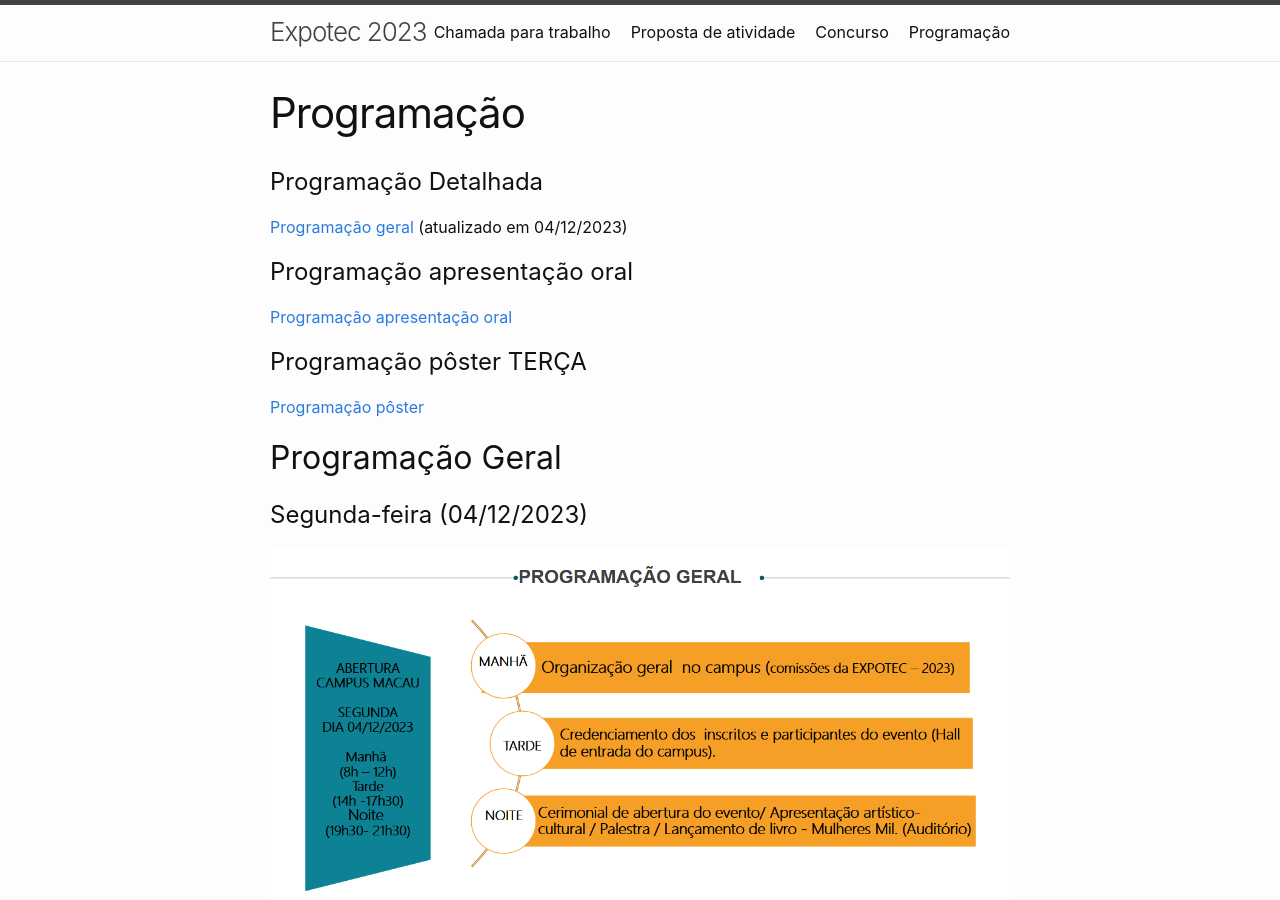
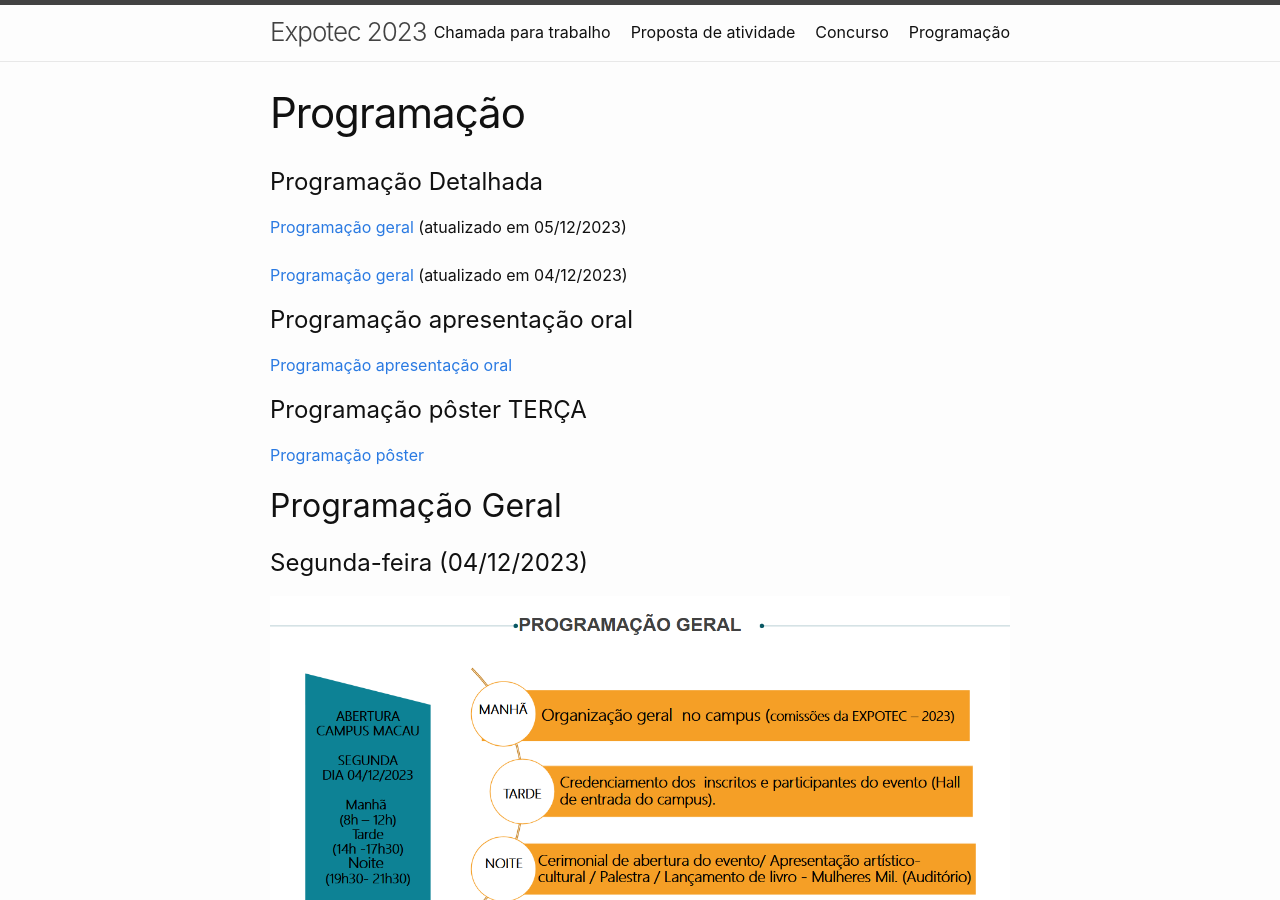
Before and after one commit to ifrn-macau/expotec2023, a Jekyll site: the page built from programacao.md, in a window 1280 px wide and 900 px high. Built offline with Jekyll 4.4.1, drawn with Linux system fonts in a browser that asks for light colours.

Commit message:
Atualização do config

```diff
--- a/programacao.md
+++ b/programacao.md
@@ -4,7 +4,7 @@ title: Programação
 permalink: /programacao/
 ---
 # Programação Detalhada
-
+<a href="https://drive.google.com/file/d/1yf2SphRVQ_evZ76YQ9l8IDrkpCvxZkpj/view?usp=sharing">Programação geral</a> (atualizado em 05/12/2023) <br><br>
 <a href="https://drive.google.com/file/d/1RGMp1CHk-VR_jPoUwbL-VeuQF3X593p9/view?usp=sharing">Programação geral</a> (atualizado em 04/12/2023)
 
 
```
